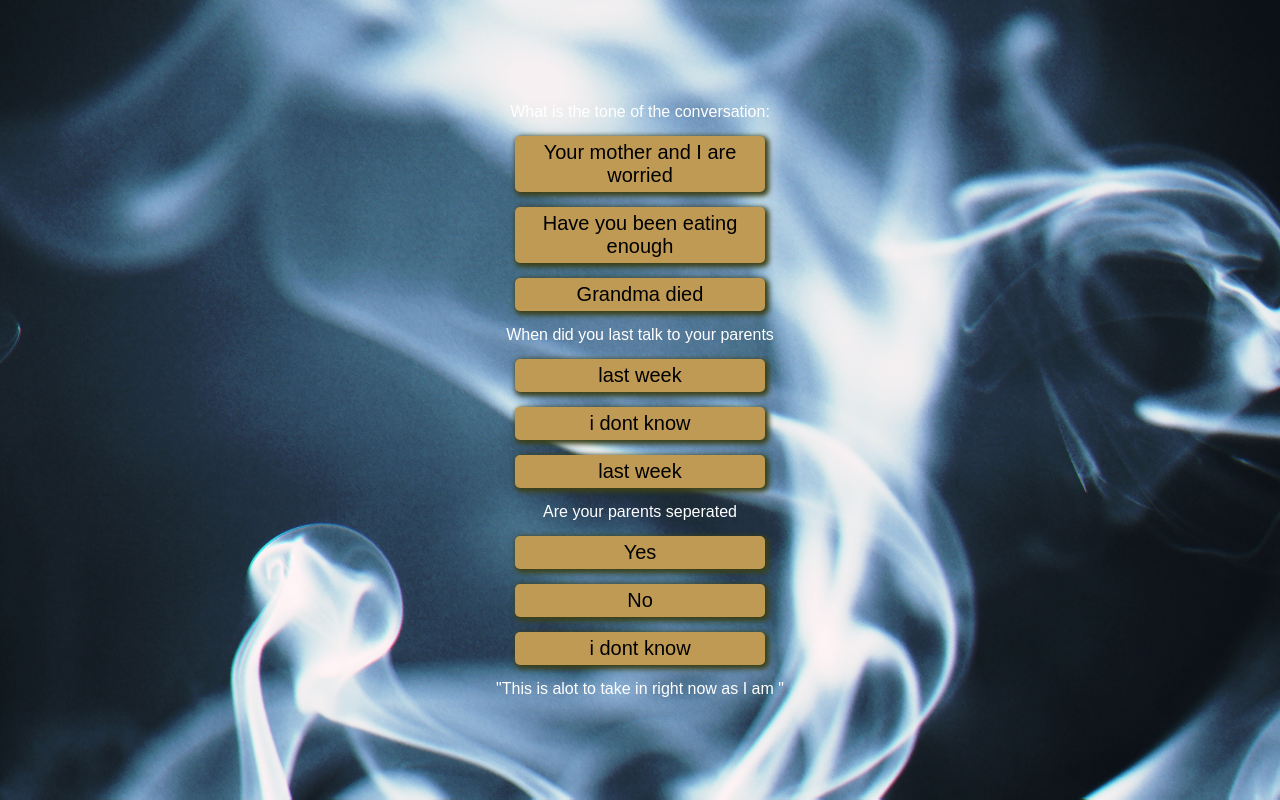
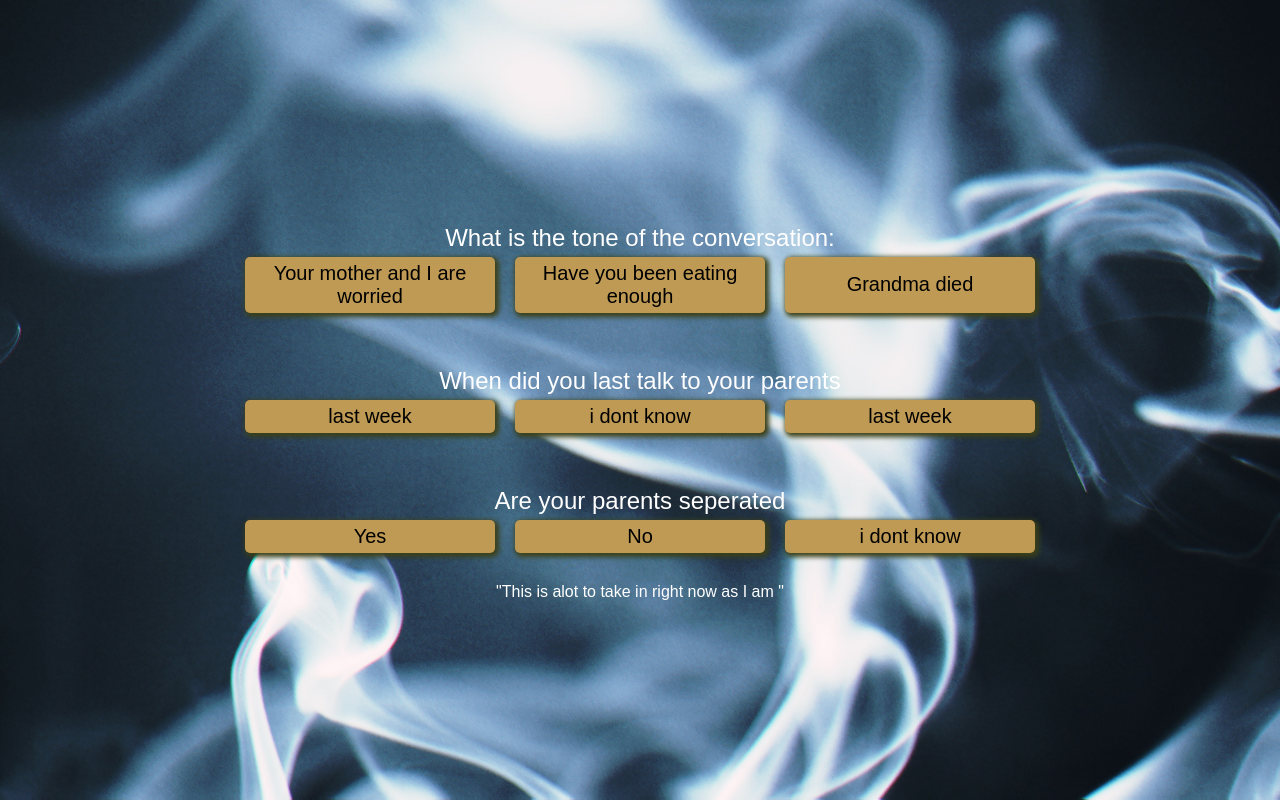
Before and after one commit to Manny1806/tooHighHigh, a React (Create React App) app: page / in a window 1280 px wide. Both pictures are taken after a click on the button "Parents". Built offline with nearby package versions, Linux system fonts and the light colour scheme.

Commit message:
updated styling

```diff
--- a/src/App.css
+++ b/src/App.css
@@ -42,6 +42,16 @@
   transform: scale(1.1);
 }
 
+.buttonGroup {
+  display: flex;
+  flex-direction: row;
+}
+
+.person-section-question p {
+  margin-bottom: 5px;
+  font-size: 1.5em;
+}
+
 .person-section-question button{
   border-radius: 5px;
   color: black;
@@ -50,8 +60,8 @@
   box-shadow: 2px 2px 5px 2px #3B4018;
   font-size: 20px;
   border: none;
-  margin: 15px auto;
-  display: block;
+  margin: 0 10px;
+  margin-bottom: 30px;
   width: 250px;
   transition: all .2s ease-in-out;
 }
--- a/src/App.js
+++ b/src/App.js
@@ -30,24 +30,30 @@ class App extends Component {
   } else if(this.state.page === "parents") {
     return(<div className="App">
       <section className="person-section-question">
-      What is the tone of the conversation:
+        <p>What is the tone of the conversation:</p>
+        <div className="buttonGroup">
           <button>Your mother and I are worried</button>
           <button>Have you been eating enough</button>
           <button>Grandma died</button>
+        </div>
       </section>
 
        <section className="person-section-question">
-      When did you last talk to your parents
+        <p>When did you last talk to your parents</p>
+        <div className="buttonGroup">
           <button>last week</button>
           <button>i dont know</button>
           <button>last week</button>
+        </div>
       </section>
 
        <section className="person-section-question">
-      Are your parents seperated
+        <p>Are your parents seperated</p>
+        <div className="buttonGroup">
           <button>Yes</button>
           <button>No</button>
           <button>i dont know</button>
+        </div>
       </section>
        <section className="response">
           <span className={this.state.class}>"This is alot to take in right now as I am "</span>
```
Lines whose indentation alone changed are shown as unchanged.
